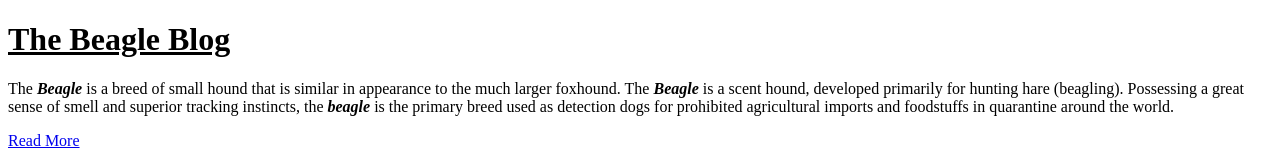
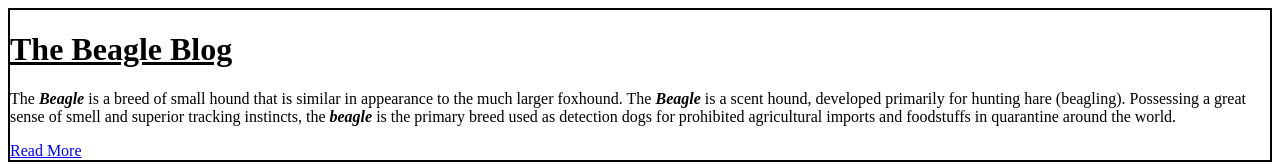
Before and after one commit to parvez1219/accio-frontend-contest-1, a plain HTML site: page index.html in a window 1280 px wide. Shown: the top 168 px of the page. Drawn offline with Linux system fonts and the light colour scheme.

Commit message:
Update index.html

```diff
--- a/index.html
+++ b/index.html
@@ -4,7 +4,7 @@
     <title>Beagle Breed</title>
 </head>
 <body>
-<div class="top-div">
+<div class="top-div" style="border: 2px solid black;">
     <h1><u>The Beagle Blog</u></h1>
     <p>
         The <b><i>Beagle</i></b> is a breed of small hound that is similar in appearance to
```
